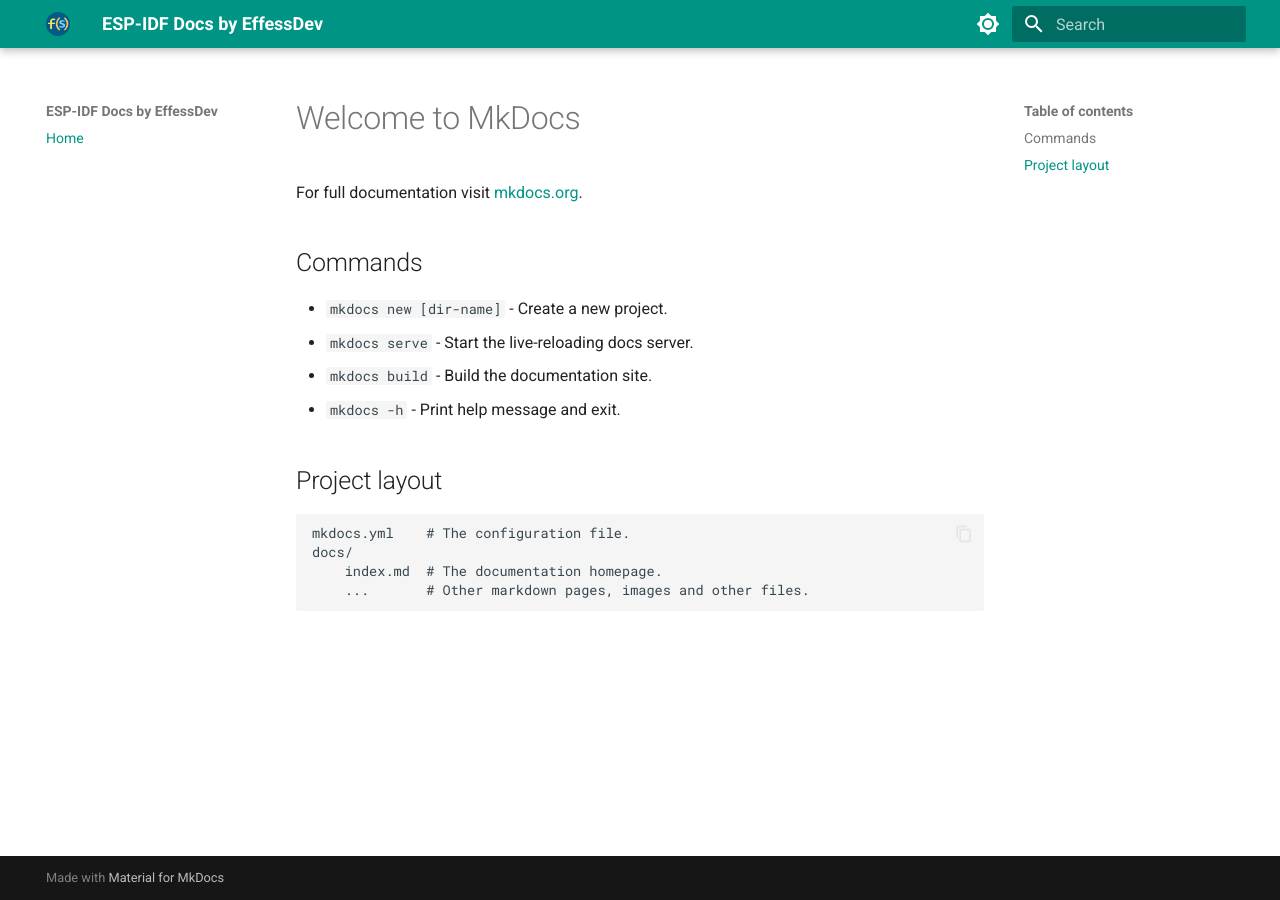
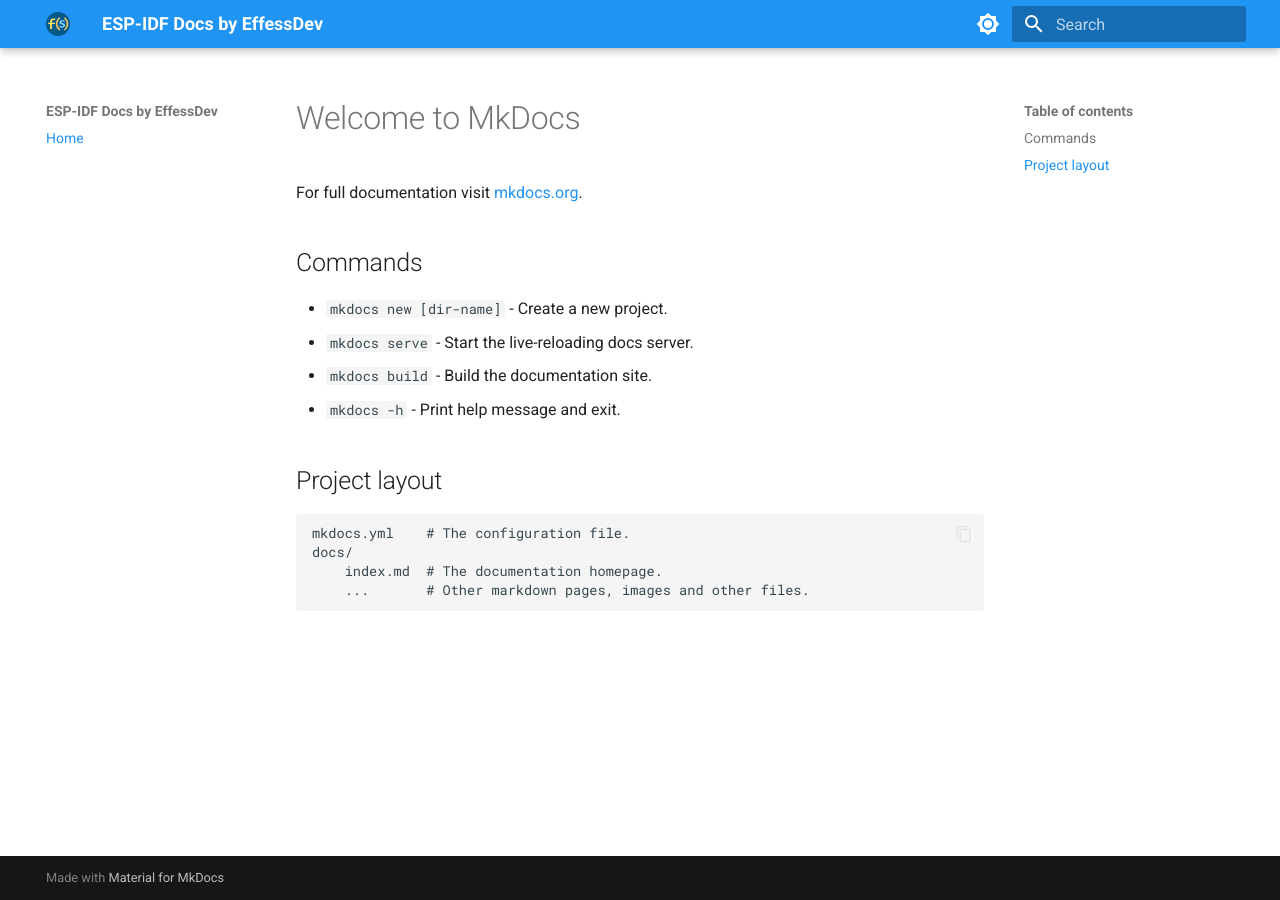
Before and after one commit to effessdev/ESP-IDF, an MkDocs documentation site: the page built from docs/index.md, in a window 1280 px wide. Built offline with MkDocs 1.6.1 and Material for MkDocs 9.7.7, drawn with Linux system fonts in a browser that asks for light colours.

Commit message:
update colors

```diff
--- a/mkdocs.yml
+++ b/mkdocs.yml
@@ -9,15 +9,15 @@ theme:
   palette:
     - media: "(prefers-color-scheme: light)"
       scheme: default
-      primary: teal
-      accent: amber
+      primary: blue # Closest built-in match to #045a87
+      accent: amber # Matches #fce168 (yellow accent)
       toggle:
         icon: material/brightness-7
         name: Switch to dark mode
     - media: "(prefers-color-scheme: dark)"
       scheme: slate
-      primary: teal
-      accent: light blue
+      primary: blue # Closest built-in match to #045a87
+      accent: light blue # Matches #82d1fe (sky blue accent)
       toggle:
         icon: material/brightness-4
         name: Switch to light mode
```
